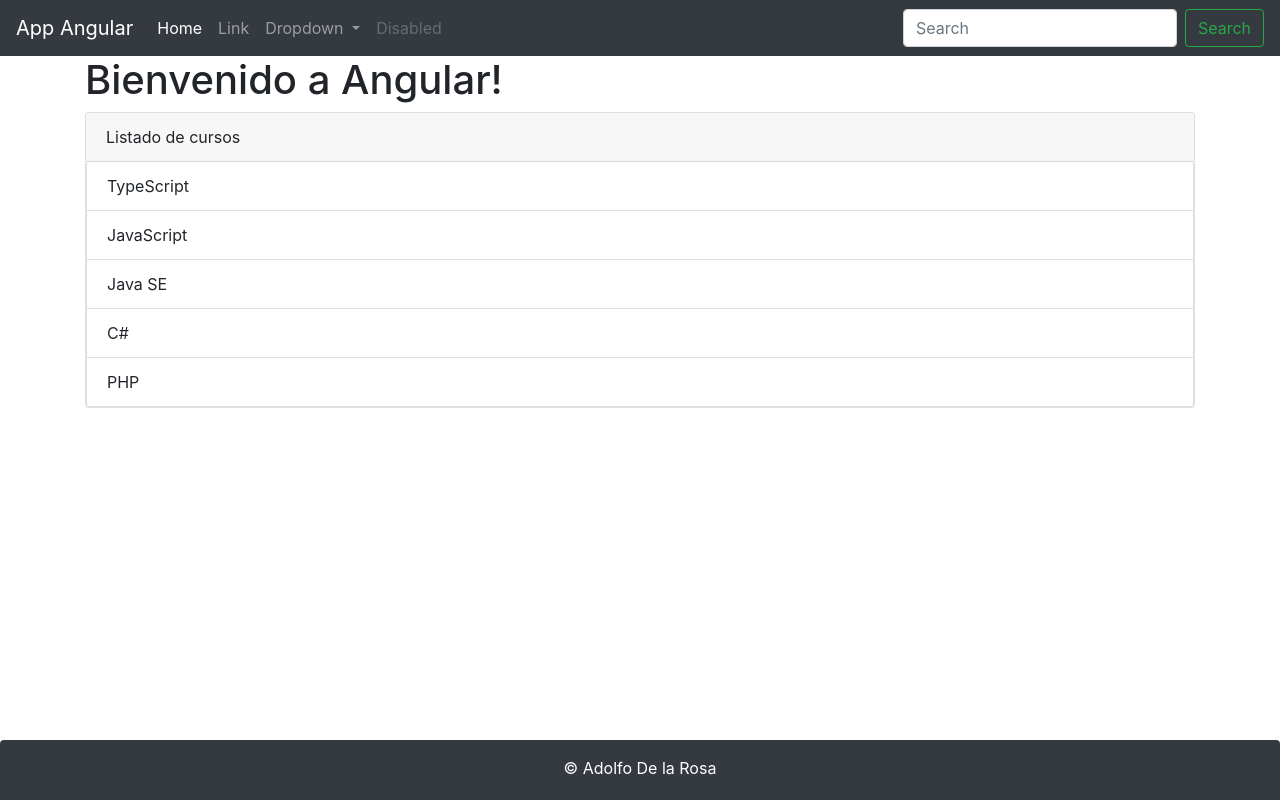
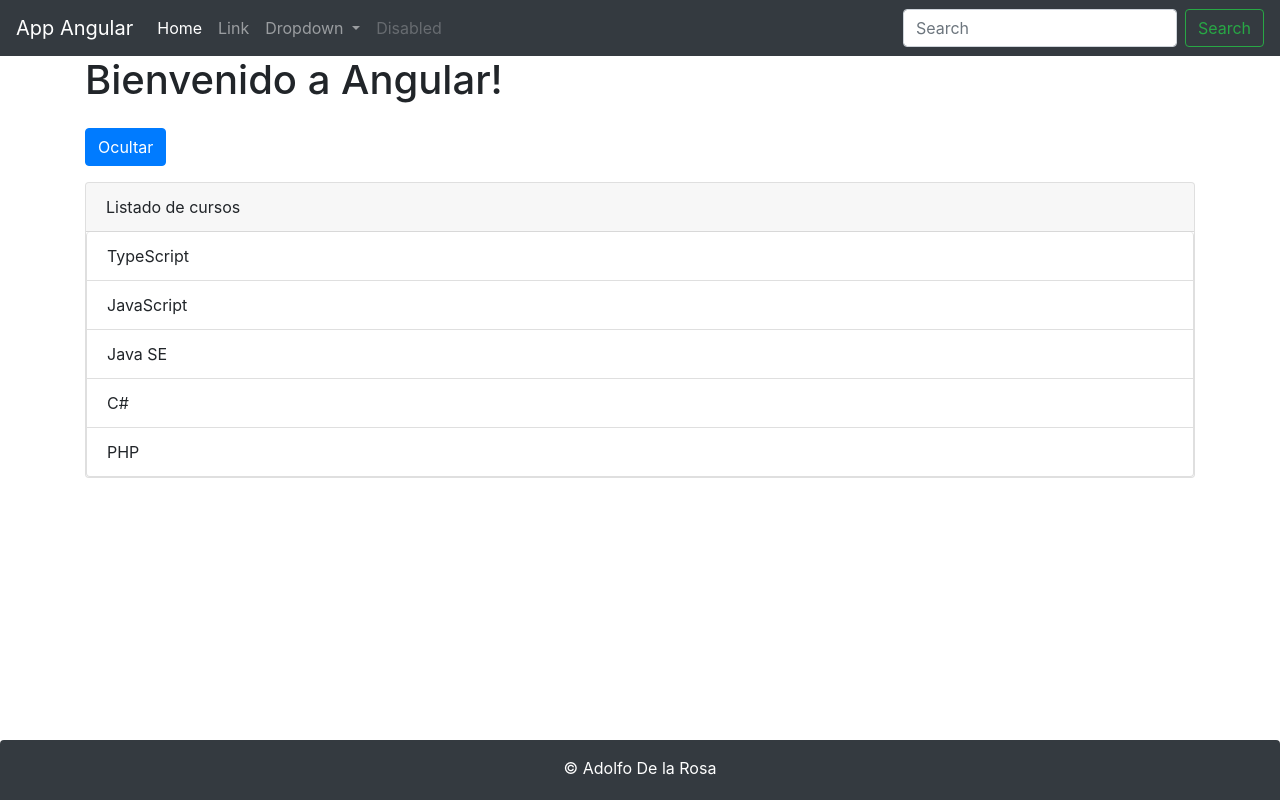
Before and after one commit to adolfodelarosades/AngularYSpring5, an Angular app: page / in a window 1280 px wide. Built offline with nearby package versions, Linux system fonts and the light colour scheme.

Commit message:
13. Directiva estructural *ngIf

```diff
--- a/src/app/directiva/directiva.component.html
+++ b/src/app/directiva/directiva.component.html
@@ -1,8 +1,10 @@
+
+<button type="button" (click)="mostrarOcultar()" class="btn btn-primary my-3">{{ textoBoton }}</button>
 <div class="card">
     <div class="card-header">
         Listado de cursos
     </div>
-    <ul class="list-group">
+    <ul class="list-group" *ngIf="mostrar">
         <li class = "list-group-item" *ngFor="let curso of listaCurso">{{ curso }}</li>
     </ul>
 </div>
--- a/src/app/directiva/directiva.component.ts
+++ b/src/app/directiva/directiva.component.ts
@@ -9,9 +9,17 @@ export class DirectivaComponent implements OnInit {
 
   listaCurso: string[] = ['TypeScript', 'JavaScript', 'Java SE', 'C#', 'PHP'];
 
+  mostrar: boolean = true;
+  textoBoton: string = "Ocultar";
+
   constructor() { }
 
   ngOnInit() {
   }
 
+  mostrarOcultar(){
+    this.mostrar = this.mostrar ? false: true;
+    this.mostrar ? this.textoBoton = "Ocultar" : this.textoBoton = "Mostrar";
+  }
+
 }
```
Also changed, not shown: 1 other file (tests, documents, lock files or other folders).
